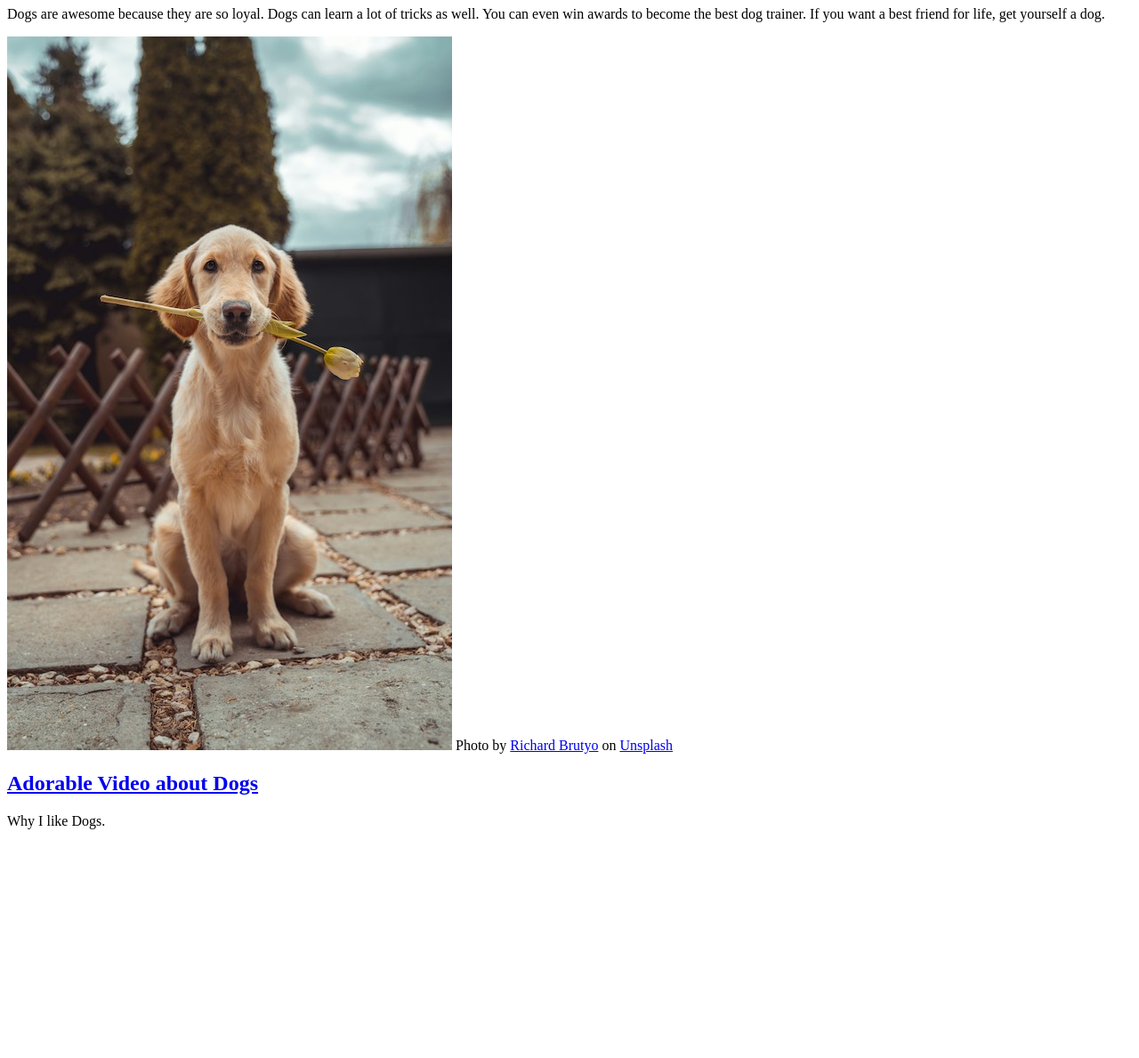
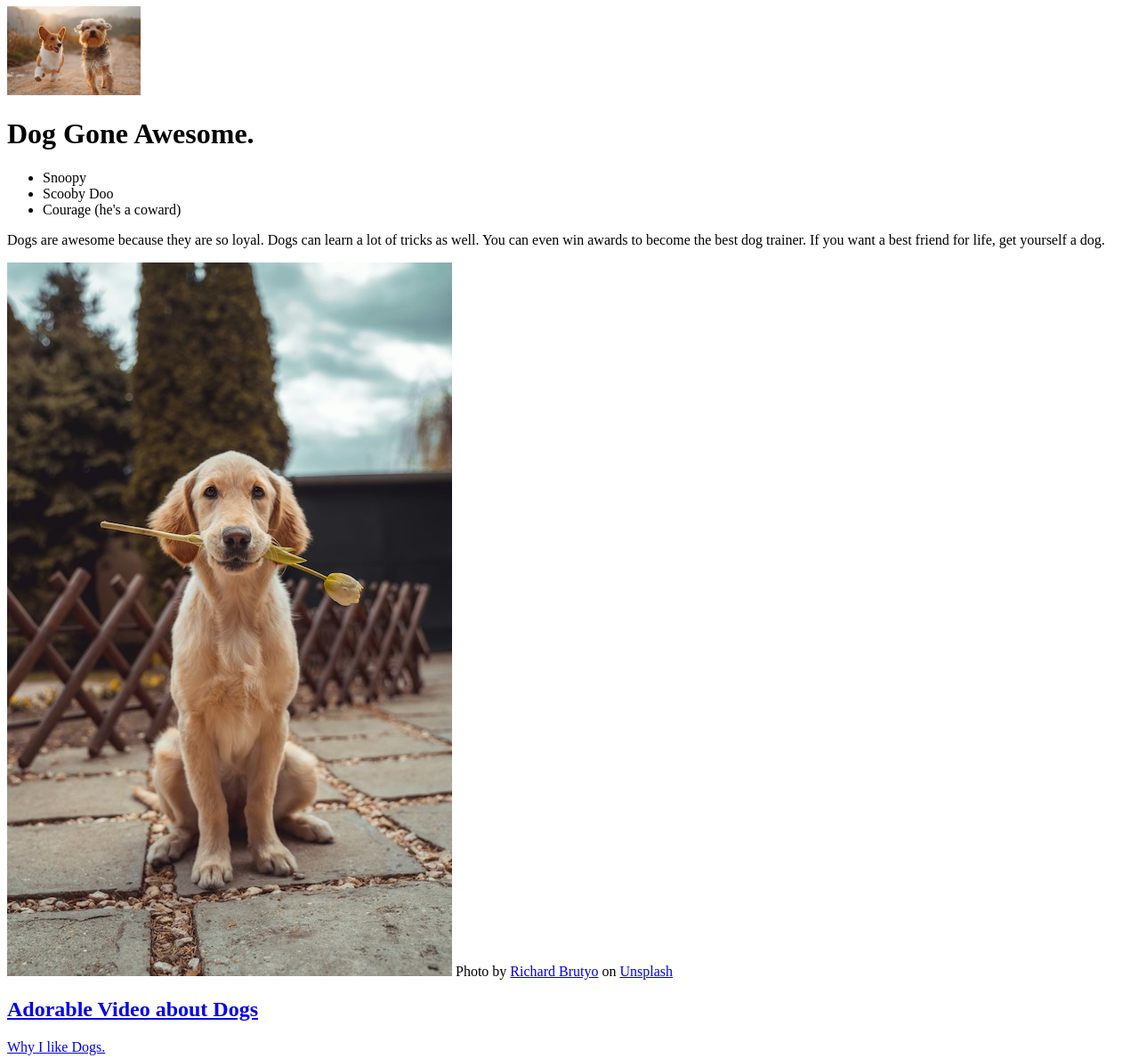
Before and after one commit to TechByCadel/TechByCadel.github.io, a plain HTML site: page index.html in a window 1280 px wide. Shown: the part 60-1249 px from the top of the page at 89% size. Before the commit the page ends 1000 px from the top, so only its background shows below. Drawn offline with Linux system fonts and the light colour scheme.

Commit message:
Update index.html

```diff
--- a/index.html
+++ b/index.html
@@ -1,19 +1,27 @@
 <!DOCTYPE HTML>
 <html>
 <head>
+  <link rel="stylesheet" href="style.css">
     <title>All about Dogs</title>
     <meta charset= "utf-8">
 </head>
 <body>
     <header>
     <h2>Dogs are Dynamite!</h2>
+    <img src="images/alvan-nee-T-0EW-SEbsE-unsplash.jpg" width="150px">
+    <h1>Dog Gone Awesome.</h1>
     </header>
+    <ul>
+      <li>Snoopy</li>
+      <li>Scooby Doo</li>
+      <li>Courage (he's a coward)</li>
+    </ul>
     <p> Dogs are awesome because they are so loyal. Dogs can learn a lot of tricks as well. You can even win awards to become the best dog trainer. If you want a best friend for life, get yourself a dog.</p>
     <img src="images/richard-brutyo-Sg3XwuEpybU-unsplash.jpg">
     Photo by <a href="https://unsplash.com/@richardbrutyo?utm_content=creditCopyText&utm_medium=referral&utm_source=unsplash">Richard Brutyo</a> on <a href="https://unsplash.com/photos/yellow-labrador-retriever-biting-yellow-tulip-flower-Sg3XwuEpybU?utm_content=creditCopyText&utm_medium=referral&utm_source=unsplash">Unsplash</a>
       <h2><a href="https://www.google.com/url?q=https://www.youtube.com/watch?v%3DIZzeLnaygME&sa=D&source=editors&ust=1741885507865533&usg=AOvVaw0p0yciTLYBmSxFXyfI7kIm">Adorable Video about Dogs</a></h2>
       <footer>
-        Why I like Dogs.
+       <a href="why.html">Why I like Dogs.</a>
       </footer>
 </body>
 </html>
```
